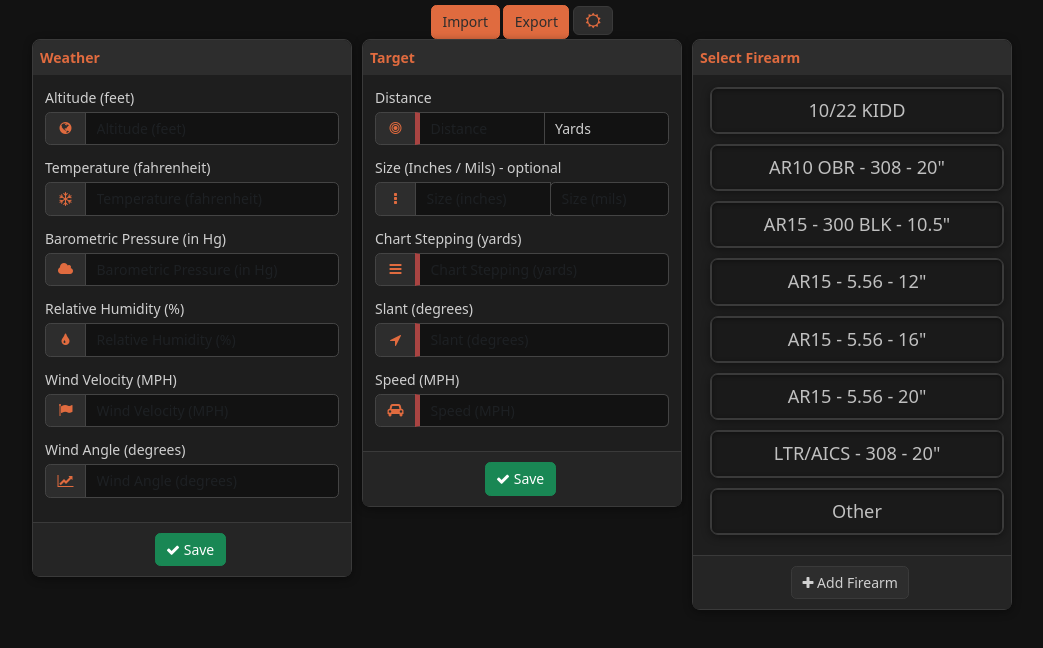
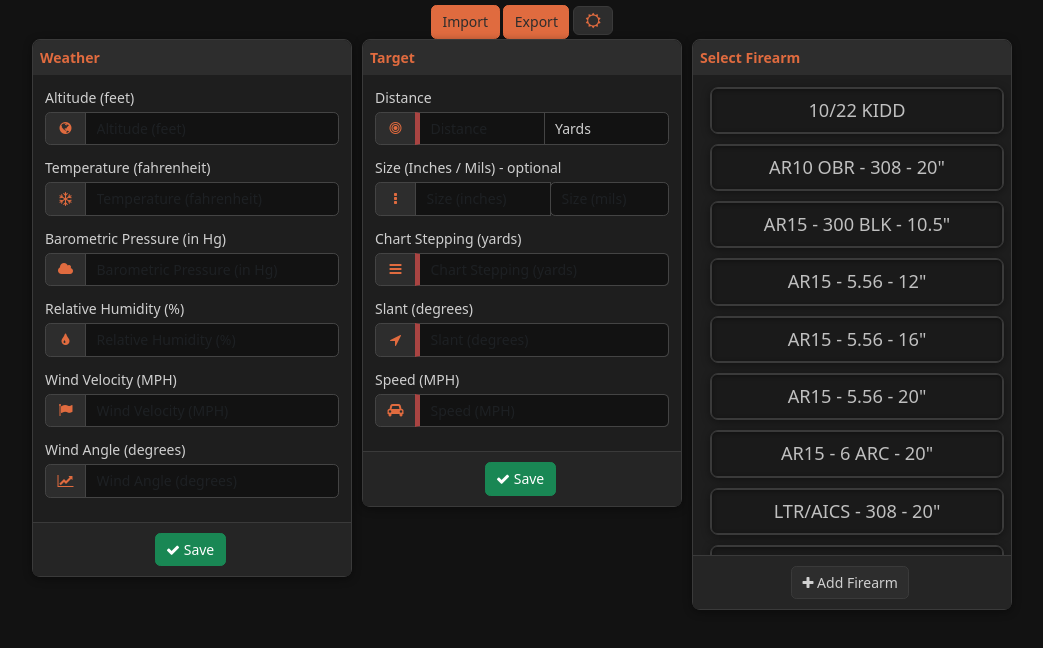
Before and after one commit to PaulGilchrist/ballistics, a React (Vite) app: page / in a window 1280 px wide. Shown: the top 648 px of the page, without its empty margins (118-1161 px from the left). Built offline with nearby package versions, Linux system fonts and the light colour scheme.

Commit message:
Updated default data

```diff
--- a/src/data/firearms.js
+++ b/src/data/firearms.js
@@ -12,7 +12,7 @@ const FIREARMS = [
         "rounds": [
             {
                 "id": "e67e903e-2a22-4cfc-a1a9-e9c92adf6e5b",
-				"name": "Federal Champion ",
+                "name": "Federal Champion",
                 "bulletBC": 0.114,
                 "bulletDiameterInches": 0.22,
                 "bulletWeightGrains": 36,
@@ -41,11 +41,11 @@ const FIREARMS = [
             },
             {
                 "id": "0dadbe8f-599e-4fce-8a1f-0e273e5ab535",
-				"name": "FGMM 175",
-				"bulletBC": 0.505,
+                "name": "SMK 175, 43.5 Varget",
+                "bulletBC": 0.496,
                 "bulletDiameterInches": 0.308,
                 "bulletWeightGrains": 175,
-				"muzzleVelocityFPS": 2600
+                "muzzleVelocityFPS": 2518
             }
         ]
     },
@@ -62,15 +62,15 @@ const FIREARMS = [
         "rounds": [
             {
                 "id": "06e005cd-7f58-4034-b777-6a8efe9690a0",
-				"name": "220 ELD-X",
+                "name": "SUB-X, 11.1 A1680",
                 "bulletDiameterInches": 0.308,
-				"bulletWeightGrains": 220,
-				"muzzleVelocityFPS": 1050,
+                "bulletWeightGrains": 190,
+                "muzzleVelocityFPS": 1000,
                 "bulletBC": 0.654
             },
             {
                 "id": "6a5cd5b6-c687-4bbe-92e8-99ec38a78b4d",
-				"name": "110 V-Max",
+                "name": "V-Max, H110 21.5",
                 "bulletDiameterInches": 0.308,
                 "bulletWeightGrains": 110,
                 "muzzleVelocityFPS": 2200,
@@ -90,20 +90,12 @@ const FIREARMS = [
         "windageTurretGradients": 10,
         "rounds": [
             {
-				"id": "7389439e-b3f2-45aa-8867-ebe69819fc46",
-				"name": "Hornady ELD-M 75",
-				"bulletDiameterInches": 0.224,
-				"bulletWeightGrains": 75,
-				"muzzleVelocityFPS": 2254,
-				"bulletBC": 0.467
-			},
-			{
                 "id": "f4f9e005-c43e-494e-a903-eaaf0d21404a",
-				"name": "Sierra MK 77",
-				"bulletDiameterInches": 0.224,
-				"bulletWeightGrains": 77,
-				"muzzleVelocityFPS": 2364,
-				"bulletBC": 0.372
+                "name": "SMK, 24.5 Varget",
+                "bulletDiameterInches": "0.224",
+                "bulletWeightGrains": "77",
+                "muzzleVelocityFPS": "2364",
+                "bulletBC": "0.372"
             },
             {
                 "id": "c4933c0e-2fdf-4fd5-a390-1be968c215cb",
@@ -127,16 +119,8 @@ const FIREARMS = [
         "windageTurretGradients": 10,
         "rounds": [
             {
-				"id": "cd6966ab-1685-480c-b9ae-02d0197a4ecd",
-				"name": "Hornady ELD-M 75",
-				"bulletDiameterInches": 0.224,
-				"bulletWeightGrains": 75,
-				"muzzleVelocityFPS": 2486,
-				"bulletBC": 0.467
-			},
-			{
                 "id": "1502c546-38ff-4143-ab50-27faca532102",
-				"name": "Sierra MK 77",
+                "name": "SMK, 24.5 Varget",
                 "bulletDiameterInches": 0.224,
                 "bulletWeightGrains": 77,
                 "muzzleVelocityFPS": 2486,
@@ -164,14 +148,6 @@ const FIREARMS = [
         "windageTurretGradients": 10,
         "rounds": [
             {
-				"id": "93a7b0dc-c106-4fd5-8c68-16aa0caa7165",
-				"name": "FGMM 69",
-				"bulletBC": 0.301,
-				"bulletDiameterInches": 0.224,
-				"bulletWeightGrains": 69,
-				"muzzleVelocityFPS": 2950
-			},
-			{
                 "id": "abe8f65c-9e6b-4adf-8625-4f4ceab8cb1f",
                 "name": "FGMM 77",
                 "bulletDiameterInches": 0.224,
@@ -180,16 +156,8 @@ const FIREARMS = [
                 "bulletBC": 0.372
             },
             {
-				"id": "3ee6e048-3330-4522-b8ff-28d2c8683624",
-				"name": "Hornady ELD-M 75",
-				"bulletDiameterInches": 0.224,
-				"bulletWeightGrains": 75,
-				"muzzleVelocityFPS": 2650,
-				"bulletBC": 0.467
-			},
-			{
                 "id": "1f3303a9-8bd9-4e0b-bc4b-002073c2edf8",
-				"name": "Sierra MK 77",
+                "name": "SMK, 24.5 Varget",
                 "bulletBC": 0.372,
                 "bulletDiameterInches": 0.224,
                 "bulletWeightGrains": 77,
@@ -202,6 +170,35 @@ const FIREARMS = [
                 "bulletDiameterInches": 0.224,
                 "bulletWeightGrains": 75,
                 "muzzleVelocityFPS": 2821
+            }
+        ]
+    },
+    {
+        "id": "c4c2a911-de11-4add-8224-0180a85ed76b",
+        "name": "AR15 - 6 ARC - 20\"",
+        "sightHeightInches": "2.75",
+        "zeroRange": "100",
+        "zeroRangeUnits": "Yards",
+        "reticleUnits": "Mil",
+        "elevationTurretGradients": "10",
+        "turretUnits": "Mil",
+        "windageTurretGradients": "10",
+        "rounds": [
+            {
+                "id": "dad1096e-2e3e-4ebd-bff8-7af1bfd42e1a",
+                "name": "ELD-X, 27.0 Varget",
+                "bulletDiameterInches": "0.243",
+                "bulletWeightGrains": "103",
+                "muzzleVelocityFPS": "2550",
+                "bulletBC": "0.512"
+            },
+            {
+                "id": "398f5e50-9491-4f83-bf0a-2ee14215a999",
+                "name": "Hornady M, 27.0 Varget",
+                "bulletDiameterInches": "0.243",
+                "bulletWeightGrains": "105",
+                "muzzleVelocityFPS": "2550",
+                "bulletBC": "0.530"
             }
         ]
     },
@@ -223,6 +220,14 @@ const FIREARMS = [
                 "bulletDiameterInches": 0.308,
                 "bulletWeightGrains": 168,
                 "muzzleVelocityFPS": 2524
+            },
+            {
+                "id": "f0f811c2-238e-43b9-bc52-4c9a4447d74e",
+                "name": "SMK 175, 43.5 Varget",
+                "bulletBC": 0.496,
+                "bulletDiameterInches": 0.308,
+                "bulletWeightGrains": 175,
+                "muzzleVelocityFPS": 2518
             }
         ]
     },
@@ -247,11 +252,19 @@ const FIREARMS = [
             },
             {
                 "id": "f1028fdd-c82f-4f78-bfd7-bee52d796b9a",
-				"name": "6.5 Creedmoor",
+                "name": "6.0 Creedmoor ELD-X",
+                "bulletDiameterInches": 0.243,
+                "bulletWeightGrains": 103,
+                "muzzleVelocityFPS": 2950,
+                "bulletBC": 0.512
+            },
+            {
+                "id": "cfef1cfc-60b2-43ec-9828-8b1ac9322d32",
+                "name": "6.5 Creedmoor ELD-X",
                 "bulletDiameterInches": 0.264,
-				"bulletWeightGrains": 130,
-				"muzzleVelocityFPS": 2610,
-				"bulletBC": 0.584
+                "bulletWeightGrains": 143,
+                "muzzleVelocityFPS": 2500,
+                "bulletBC": 0.625
             },
             {
                 "id": "de066d4e-1164-4233-99fc-72db1ccdae0e",
@@ -260,14 +273,6 @@ const FIREARMS = [
                 "bulletWeightGrains": 123,
                 "muzzleVelocityFPS": 2495,
                 "bulletBC": 0.506
-			},
-			{
-				"id": "0b00d5b7-1774-46c8-8e89-c316e6ec15d7",
-				"name": "6mm ARC",
-				"bulletDiameterInches": 0.243,
-				"bulletWeightGrains": 108,
-				"muzzleVelocityFPS": 2631,
-				"bulletBC": 0.536
             },
             {
                 "id": "21386bc8-9b0e-4787-82e5-2f062b47e2c9",
```
Lines whose indentation alone changed are shown as unchanged.
